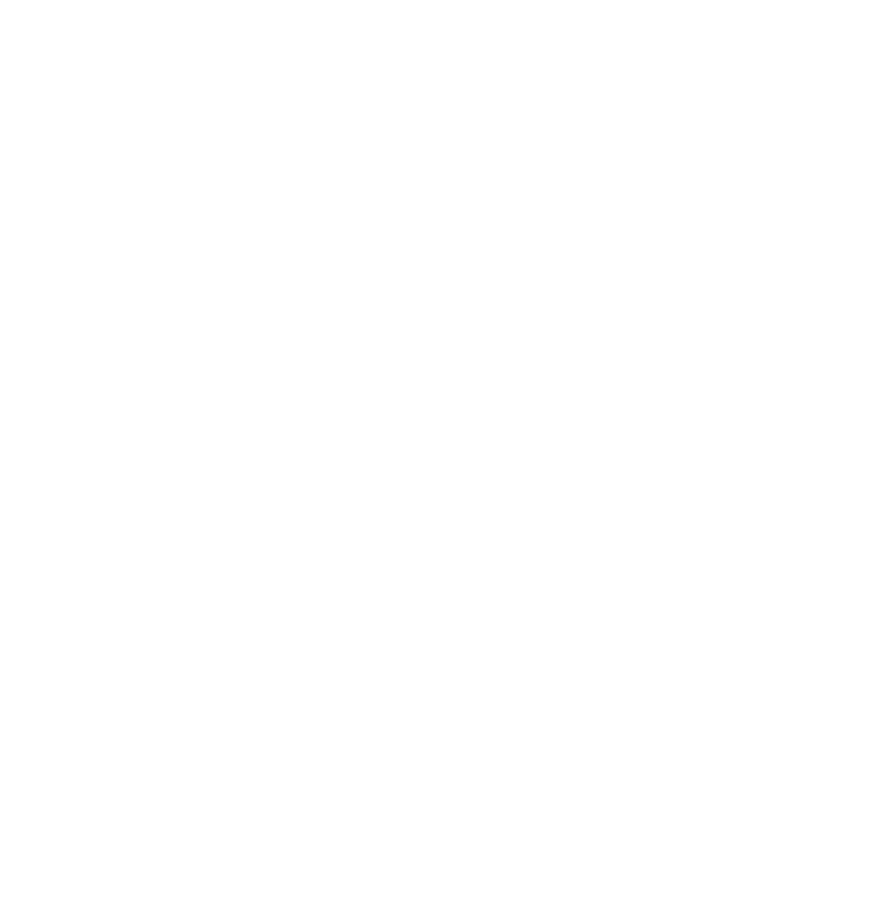
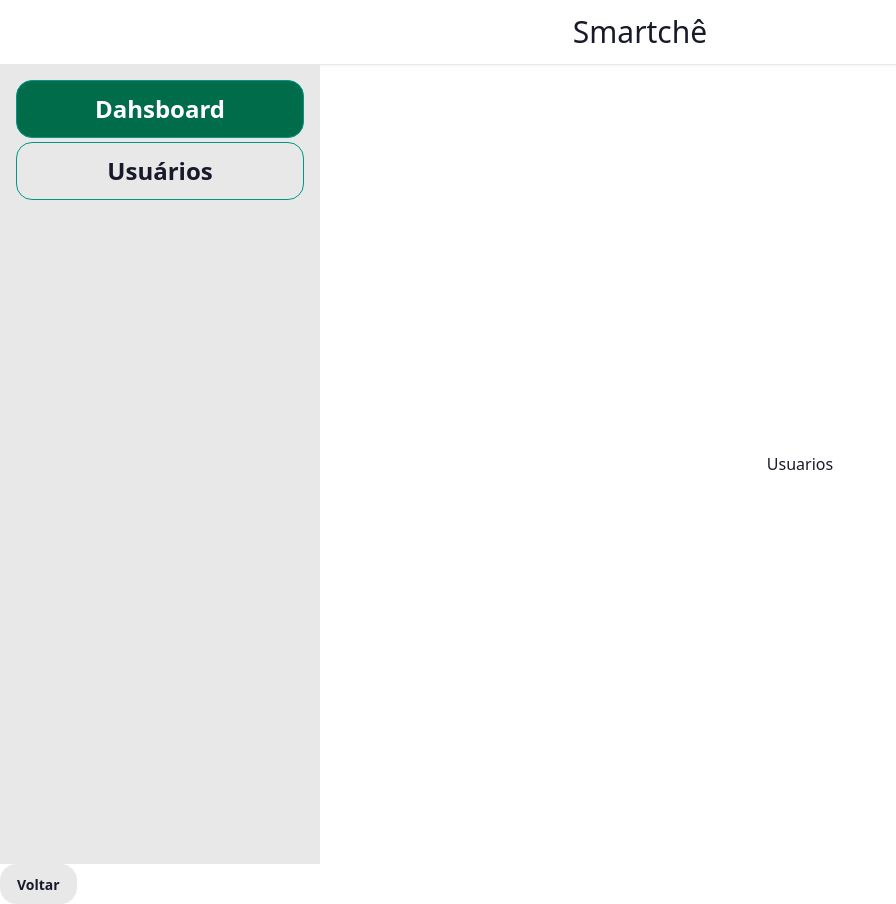
Before and after one commit to ArthurGausmann/Smartche, a React (Vite) app: page /login/usuarios in a window 1280 px wide. Before the commit this address had no page. Shown: the whole page, without its empty margins (0-896 px from the left). Before the commit the page ends 800 px from the top, so only its background shows below. Built offline with nearby package versions, Linux system fonts and the light colour scheme.

Commit message:
TODO: Dashboard e Usuarios

```diff
--- a/src/Components/Dashboard.jsx
+++ b/src/Components/Dashboard.jsx
@@ -1,9 +1,7 @@
-/*Dashboard padrão, vai receber os dados do Things Board (armadilha de pragas, irrigação de arroz, etc) */
-
 function Dashboard() {
     return (
     <>
-
+        <h1>Dashboard</h1>
     </>
     )
 }
--- a/src/Components/Header.jsx
+++ b/src/Components/Header.jsx
@@ -3,7 +3,7 @@
 function Header() {
     const location = useLocation()
 
-    const hideLoginBtn = ['/login', '/cadastro', '/login/dashboard', '/login/usuarios'].includes(location.pathname);
+    const hideLoginBtn = location.pathname === '/cadastro' || location.pathname.startsWith('/login');
 
     return (
     <>
@@ -13,7 +13,7 @@
             <Link to='/'><h1 className='text-3xl'>Smartchê</h1></Link>
         </div>
         <div className="navbar-end">
-            {!hideLoginBtn && (<Link to="/login"><button className="btn mr-10">Login</button></Link>)}
+            {!hideLoginBtn && (<Link to="/login"><button className="btn mr-2 lg:mr-10">Login</button></Link>)}
         </div>
     </div>
     </>
--- a/src/Components/Sidebar.jsx
+++ b/src/Components/Sidebar.jsx
@@ -1,24 +1,30 @@
-/*Sidebar do dashboard, que navage entre dashboards e usuários */
 import Dashboard from '../Components/Dashboard'
+import Usuarios from './Usuarios';
+import { Link, useLocation } from 'react-router-dom'
 
 function Sidebar() {
+    const location = useLocation();
+
+    const dashboard = location.pathname === '/login/dashboard';
+
     return (
     <>
     <div className="drawer lg:drawer-open">
         <input id="my-drawer-3" type="checkbox" className="drawer-toggle" />
         <div className="drawer-content flex flex-col items-center justify-center">
-        {/* Page content here */}
-        <Dashboard/>
-        <label htmlFor="my-drawer-3" className="btn drawer-button lg:hidden">
-        Open drawer
-        </label>
+            {/* Page content here */}
+            {dashboard && (<Dashboard/>)}
+            {!dashboard && (<Usuarios/>)}
+            <label htmlFor="my-drawer-3" className="btn drawer-button lg:hidden">
+                Open drawer
+            </label>
         </div>
         <div className="drawer-side">
             <label htmlFor="my-drawer-3" aria-label="close sidebar" className="drawer-overlay"></label>
             <ul className="menu bg-base-200 min-h-full w-80 p-4">
                 {/* Sidebar content here */}
-                <li><a>Sidebar Item 1</a></li>
-                <li><a>Sidebar Item 2</a></li>
+                <Link to='/login/dashboard'><li><button className='btn btn-primary btn-active w-full text-2xl border-accent py-7 mb-1'>Dahsboard</button></li></Link>
+                <Link to='/login/usuarios'><li><button className='btn w-full text-2xl border-accent py-7 mb-1'>Usuários</button></li></Link>
             </ul>
         </div>
     </div>
--- /dev/null
+++ b/src/Components/Usuarios.jsx
@@ -0,0 +1,9 @@
+function Usuarios() {
+    return (
+    <>
+        <h1>Usuarios</h1>
+    </>
+    )
+}
+
+export default Usuarios
--- a/src/Pages/App.jsx
+++ /dev/null
@@ -1,26 +0,0 @@
-import { useState } from 'react'
-import '../Styles/App.css'
-import Header from '../Components/Header'
-
-function App() {
-  const [count, setCount] = useState(0)
-
-  return (
-    <>
-      <Header/>
-      <div className="card">
-        <button onClick={() => setCount((count) => count + 1)}>
-          count is {count}
-        </button>
-        <p>
-          Edit <code>src/App.jsx</code> and save to test HMR
-        </p>
-      </div>
-      <p className="read-the-docs">
-        Click on the Vite and React logos to learn more
-      </p>
-    </>
-  )
-}
-
-export default App
--- a/src/Pages/LandingPage.jsx
+++ b/src/Pages/LandingPage.jsx
@@ -11,7 +11,7 @@
     <div className="hero bg-base-200 min-h-screen">
         <div className="hero-content flex-col lg:flex-row">
             <div>
-                <h1 className="text-5xl font-bold">Plataforma Smartchê</h1>
+                <h1 className="text-3xl lg:text-5xl font-bold">Plataforma Smartchê</h1>
                 <p className="py-6">
                     Provident cupiditate voluptatem et in. Quaerat fugiat ut assumenda excepturi exercitationem
                     quasi. In deleniti eaque aut repudiandae et a id nisi.
@@ -19,8 +19,8 @@
                 <Link to="/sobre"><button className="btn btn-primary btn-lg px-7">Sobre</button></Link>
             </div>
             <div>
-                <h2 className="text-3xl font-bold mb-2">Exemplo dashboard</h2>
-                <img src={dashboardExemplo} className="max-w-xl rounded-sm shadow-2xl" />
+                <h2 className="text-xl lg:text-3xl font-bold mb-2">Exemplo dashboard</h2>
+                <img src={dashboardExemplo} className="max-w-full lg:max-w-xl rounded-sm shadow-2xl" />
             </div>
         </div>
     </div>
--- a/src/main.jsx
+++ b/src/main.jsx
@@ -18,8 +18,8 @@
         <Route path="/login" element={<Login/>}/>
         <Route path="/cadastro" element={<Cadastro/>}/>
         <Route path="/login/dashboard" element={<DashboardPage/>}/>
+        <Route path="/login/usuarios" element={<DashboardPage/>}/>
       </Routes>
     </BrowserRouter>
-    {/*<App />*/}
   </StrictMode>,
 )
```
